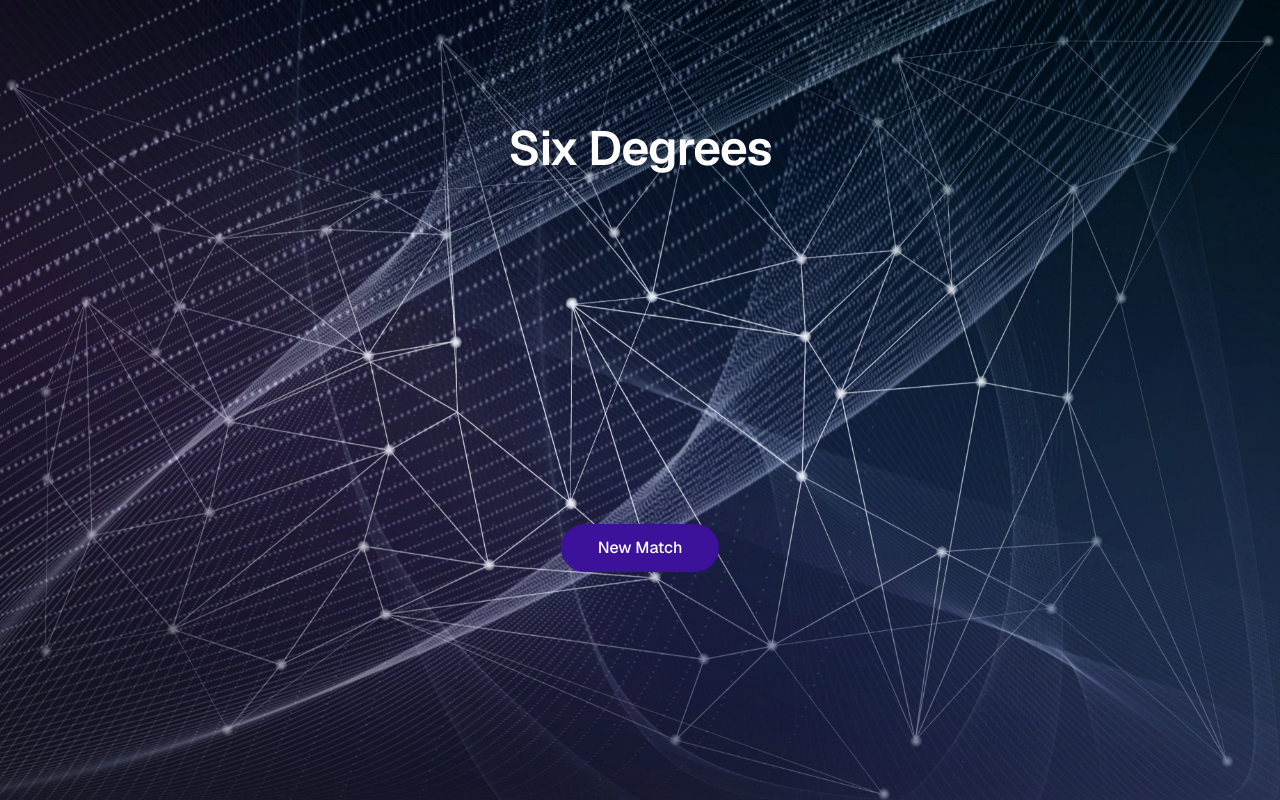
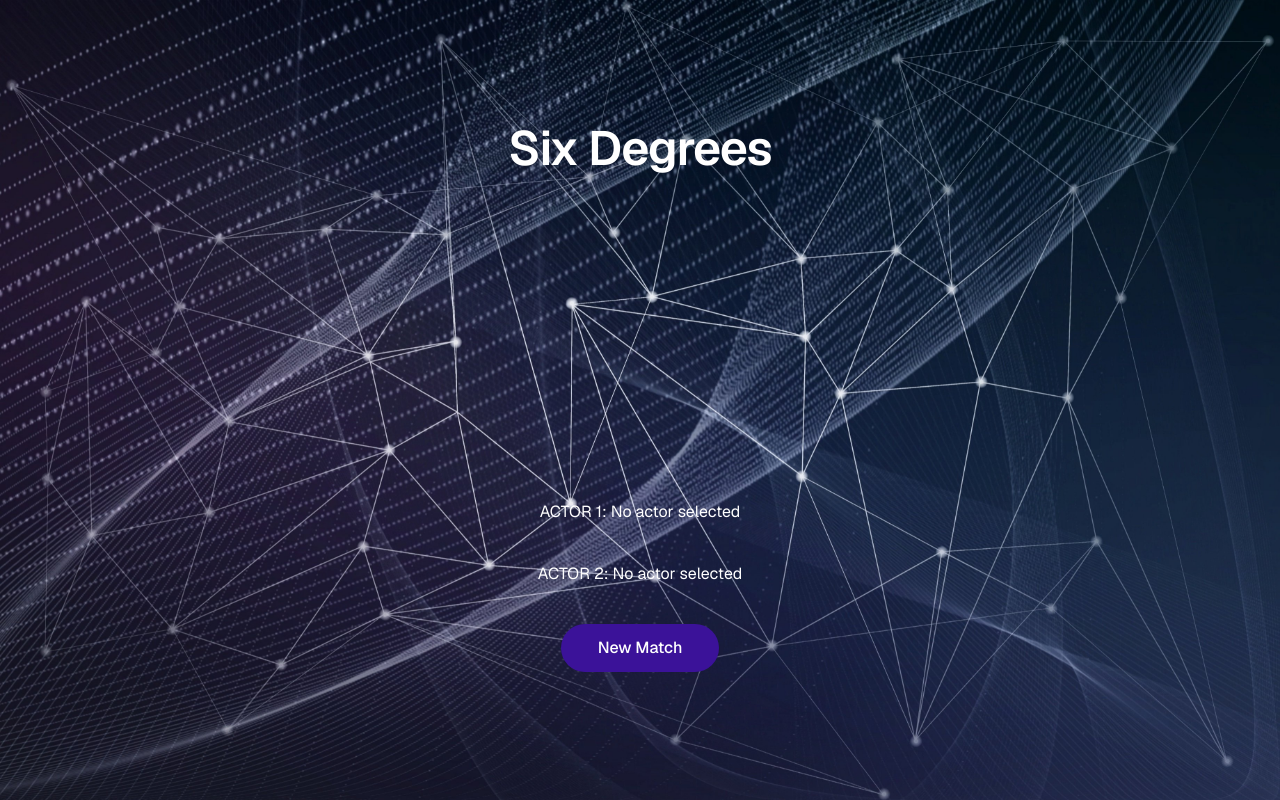
Before and after one commit to jscampbell43/six-degrees-app, a Next.js app: page /results in a window 1280 px wide. Built offline with nearby package versions, Linux system fonts and the light colour scheme.

Commit message:
Search input passed to results page

```diff
--- a/app/page.tsx
+++ b/app/page.tsx
@@ -1,15 +1,12 @@
-import Link from "next/link";
 import Search from '@/app/ui/search';
+import FindDegreesButton from '@/app/ui/find-degrees-button';
 import { Suspense } from 'react';
 
 export default function Home({
   searchParams,
 }: {
-  searchParams?: { actor1?: string; actor2?: string };
+  searchParams: Promise<{ actor1?: string; actor2?: string }>;
 }) {
-  const actor1 = searchParams?.actor1 || '';
-  const actor2 = searchParams?.actor2 || '';
-
   return (
     <div className="flex flex-col flex-1 items-center justify-center font-sans">
       <main className="flex flex-1 w-full max-w-3xl flex-col items-center justify-between py-32 px-16">
@@ -45,14 +42,9 @@ export default function Home({
           </div>
         </Suspense>
         <div className="flex flex-col gap-4 text-base font-medium sm:flex-row">
-          <Link
-            className="flex h-12 w-full items-center justify-center gap-20 rounded-full px-5 bg-[#3B1299] transition-colors hover:bg-[#383838] dark:hover:bg-[#ccc] md:w-[158px]"
-
-            href={`/results?${actor1}&${actor2}`}
-            rel="noopener noreferrer"
-          >
-            Find Degrees
-          </Link>
+          <Suspense fallback={<div>Loading...</div>}>
+            <FindDegreesButton />
+          </Suspense>
         </div>
 
       </main>
--- a/app/results/page.tsx
+++ b/app/results/page.tsx
@@ -1,9 +1,27 @@
 import Link from "next/link";
 
-export default function Results() {
+export default async function Results({
+  searchParams,
+}: {
+  searchParams: Promise<{ actor1?: string; actor2?: string }>;
+}) {
+  const params = await searchParams;
+  const actor1 = params?.actor1 ? decodeURIComponent(params.actor1) : '';
+  const actor2 = params?.actor2 ? decodeURIComponent(params.actor2) : '';
+
     return (
     <div className="flex flex-col flex-1 items-center justify-center font-sans">
       <main className="flex flex-1 w-full max-w-3xl flex-col items-center justify-between py-32 px-16">
+        <div>
+          <h1>
+            ACTOR 1: {actor1 || 'No actor selected'}
+          </h1>
+        </div>
+        <div>
+          <h1>
+            ACTOR 2: {actor2 || 'No actor selected'}
+          </h1>
+        </div>
         <div className="flex flex-col gap-4 text-base font-medium sm:flex-row">
           <Link
             className="flex h-12 w-full items-center justify-center gap-2 rounded-full px-5 bg-[#3B1299] transition-colors hover:bg-[#383838] dark:hover:bg-[#ccc] md:w-[158px]"
--- /dev/null
+++ b/app/ui/find-degrees-button.tsx
@@ -0,0 +1,25 @@
+'use client';
+
+import { useSearchParams } from 'next/navigation';
+import Link from 'next/link';
+
+export default function FindDegreesButton() {
+  const searchParams = useSearchParams();
+  const actor1 = searchParams.get('actor1') || '';
+  const actor2 = searchParams.get('actor2') || '';
+
+  const params = new URLSearchParams();
+  if (actor1) params.set('actor1', actor1);
+  if (actor2) params.set('actor2', actor2);
+  const queryString = params.toString();
+
+  return (
+    <Link
+      className="flex h-12 w-full items-center justify-center gap-20 rounded-full px-5 bg-[#3B1299] transition-colors hover:bg-[#383838] dark:hover:bg-[#ccc] md:w-[158px]"
+      href={`/results${queryString ? `?${queryString}` : ''}`}
+      rel="noopener noreferrer"
+    >
+      Find Degrees
+    </Link>
+  );
+}
```
